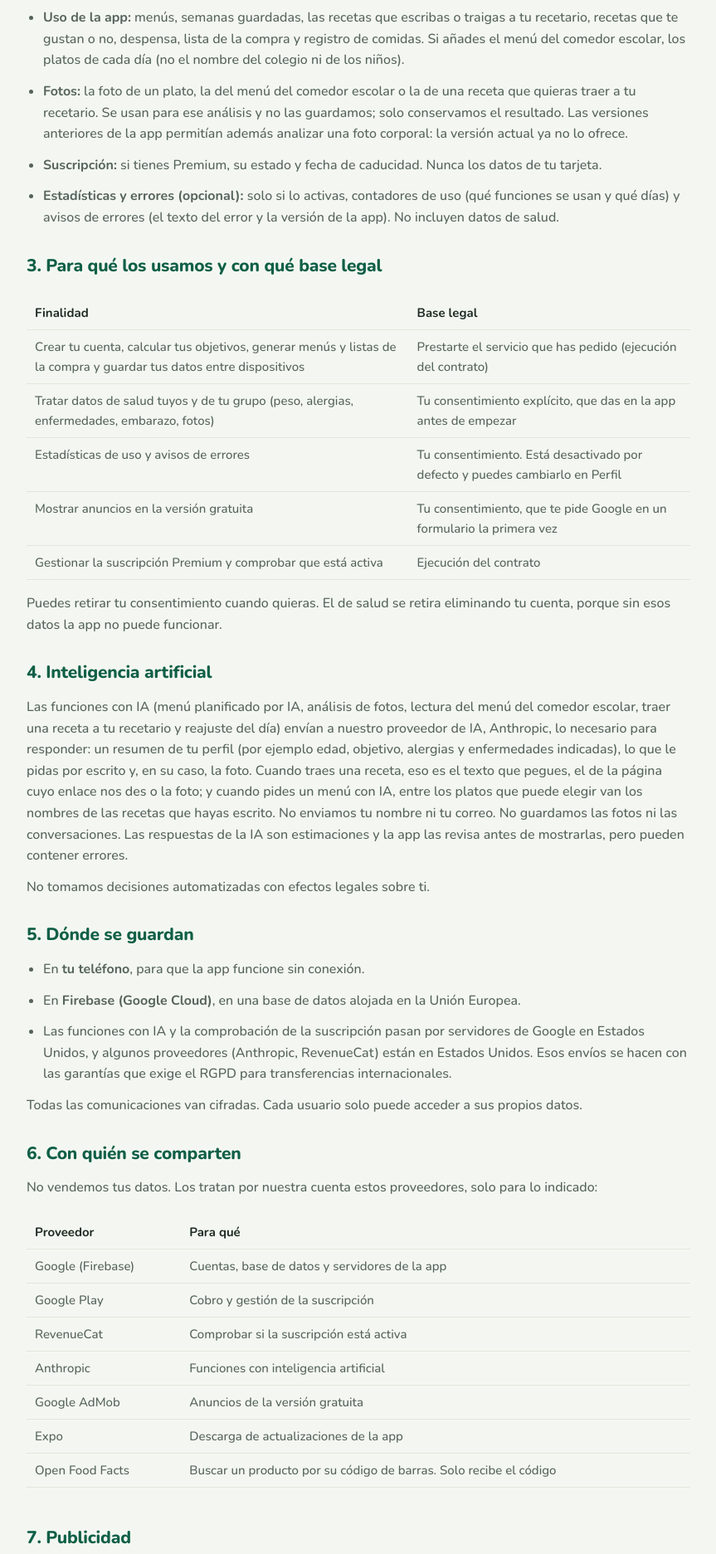
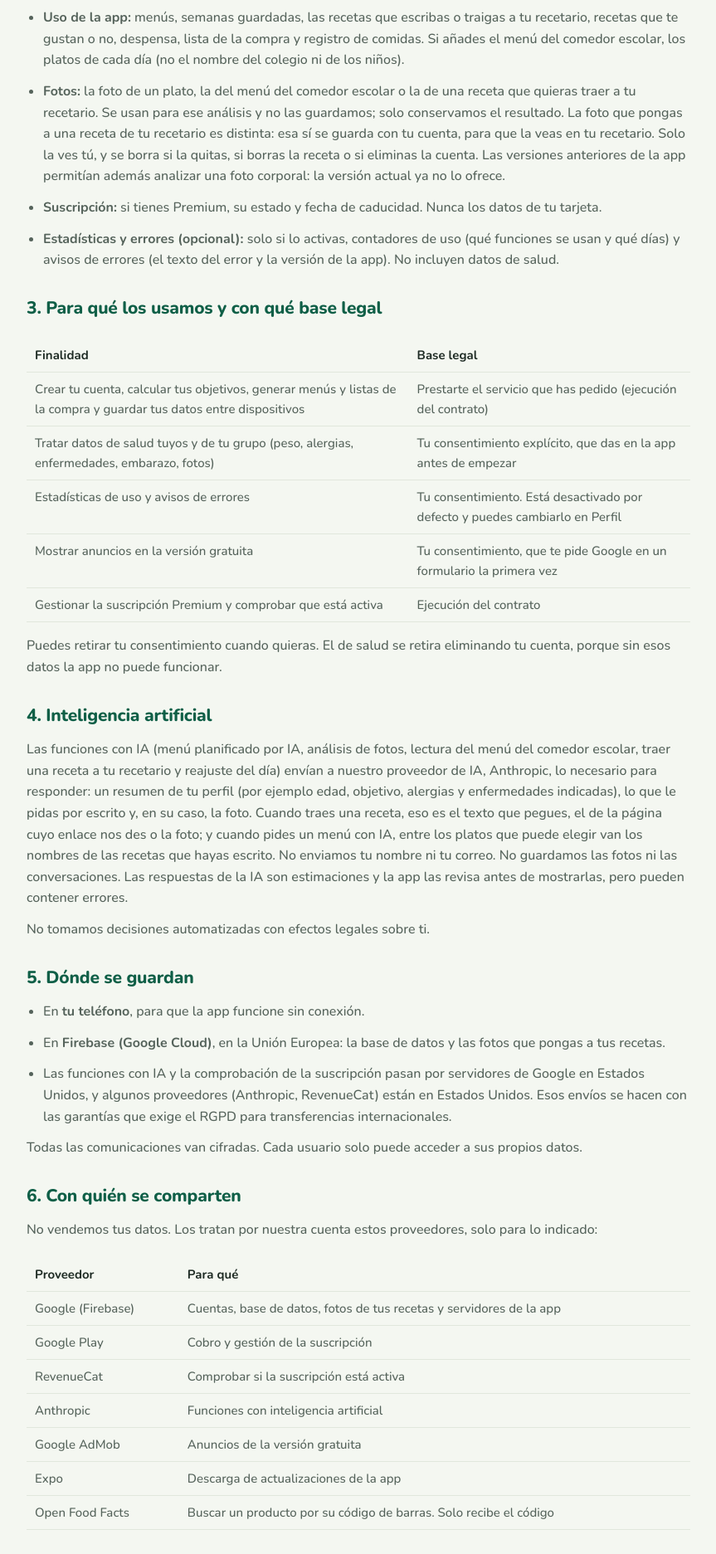
Before and after one commit to perchita21/alimentia-web, a plain HTML site: page privacidad.html in a window 1280 px wide. Shown: the part 746-2619 px from the top of the page at 83% size, without its empty margins (208-1071 px from the left). Drawn offline with nearby package versions, Linux system fonts and the light colour scheme.

Commit message:
Privacidad: la foto que se añade a una receta sí se guarda, y se borra con la receta y con la cuenta (#15)
La app deja poner una foto propia a cada receta del recetario. A diferencia de las fotos que la app lee (un
plato, el menú del comedor, una receta), esta se guarda con la cuenta. La política lo dice donde habla de las
fotos, de dónde se guardan, del proveedor y de qué se borra al eliminar la cuenta; la página de eliminar cuenta
nombra el recetario y sus fotos; y la portada lo cuenta en el bloque del recetario.

Para fusionar cuando la actualización de la app que lo trae esté publicada.

```diff
--- a/privacidad.html
+++ b/privacidad.html
@@ -36,7 +36,7 @@
         <li><strong>Perfil y salud:</strong> qué tipo de persona eres (adulto, embarazada, persona mayor), la edad de los niños, las alergias e intolerancias (la celiaquía entre ellas), si no comes carne ni pescado o nada de origen animal, y si quieres menos o más calorías de las recomendadas. Solo si eliges que la app calcule tus calorías con tus datos: sexo, edad, peso, altura, nivel de actividad y objetivo. Las cuentas creadas antes del 17 de noviembre de 2026 conservan además lo que entonces se pedía (pasos diarios, enfermedades indicadas y, si se usó, el resultado del análisis corporal) hasta que edites el perfil o elimines la cuenta.</li>
         <li><strong>Personas de tu grupo:</strong> el nombre que les pongas y sus datos de perfil, cuando añades a las personas de tu casa. Añade solo a personas que te hayan dado permiso, o a menores a tu cargo.</li>
         <li><strong>Uso de la app:</strong> menús, semanas guardadas, las recetas que escribas o traigas a tu recetario, recetas que te gustan o no, despensa, lista de la compra y registro de comidas. Si añades el menú del comedor escolar, los platos de cada día (no el nombre del colegio ni de los niños).</li>
-        <li><strong>Fotos:</strong> la foto de un plato, la del menú del comedor escolar o la de una receta que quieras traer a tu recetario. Se usan para ese análisis y no las guardamos; solo conservamos el resultado. Las versiones anteriores de la app permitían además analizar una foto corporal: la versión actual ya no lo ofrece.</li>
+        <li><strong>Fotos:</strong> la foto de un plato, la del menú del comedor escolar o la de una receta que quieras traer a tu recetario. Se usan para ese análisis y no las guardamos; solo conservamos el resultado. La foto que pongas a una receta de tu recetario es distinta: esa sí se guarda con tu cuenta, para que la veas en tu recetario. Solo la ves tú, y se borra si la quitas, si borras la receta o si eliminas la cuenta. Las versiones anteriores de la app permitían además analizar una foto corporal: la versión actual ya no lo ofrece.</li>
         <li><strong>Suscripción:</strong> si tienes Premium, su estado y fecha de caducidad. Nunca los datos de tu tarjeta.</li>
         <li><strong>Estadísticas y errores (opcional):</strong> solo si lo activas, contadores de uso (qué funciones se usan y qué días) y avisos de errores (el texto del error y la versión de la app). No incluyen datos de salud.</li>
       </ul>
@@ -61,7 +61,7 @@
       <h2>5. Dónde se guardan</h2>
       <ul>
         <li>En <strong>tu teléfono</strong>, para que la app funcione sin conexión.</li>
-        <li>En <strong>Firebase (Google Cloud)</strong>, en una base de datos alojada en la Unión Europea.</li>
+        <li>En <strong>Firebase (Google Cloud)</strong>, en la Unión Europea: la base de datos y las fotos que pongas a tus recetas.</li>
         <li>Las funciones con IA y la comprobación de la suscripción pasan por servidores de Google en Estados Unidos, y algunos proveedores (Anthropic, RevenueCat) están en Estados Unidos. Esos envíos se hacen con las garantías que exige el RGPD para transferencias internacionales.</li>
       </ul>
       <p>Todas las comunicaciones van cifradas. Cada usuario solo puede acceder a sus propios datos.</p>
@@ -71,7 +71,7 @@
       <div class="table-wrap">
       <table>
         <tr><th>Proveedor</th><th>Para qué</th></tr>
-        <tr><td>Google (Firebase)</td><td>Cuentas, base de datos y servidores de la app</td></tr>
+        <tr><td>Google (Firebase)</td><td>Cuentas, base de datos, fotos de tus recetas y servidores de la app</td></tr>
         <tr><td>Google Play</td><td>Cobro y gestión de la suscripción</td></tr>
         <tr><td>RevenueCat</td><td>Comprobar si la suscripción está activa</td></tr>
         <tr><td>Anthropic</td><td>Funciones con inteligencia artificial</td></tr>
@@ -88,7 +88,7 @@
       <ul>
         <li>Mientras tengas la cuenta.</li>
         <li>El registro de comidas conserva los últimos 30 días.</li>
-        <li>Si eliminas la cuenta, se borran en ese momento tu perfil, menús, registros, grupo, tu recetario, recetas favoritas, el registro de tu consentimiento, los avisos de errores y tu ficha en RevenueCat.</li>
+        <li>Si eliminas la cuenta, se borran en ese momento tu perfil, menús, registros, grupo, tu recetario con sus fotos, recetas favoritas, el registro de tu consentimiento, los avisos de errores y tu ficha en RevenueCat.</li>
         <li>Google Play conserva el historial de tus compras según sus propias normas.</li>
       </ul>
       <p>Cómo hacerlo: <a href="eliminar-cuenta.html">eliminar la cuenta y los datos</a>.</p>
```
Also changed, not shown: eliminar-cuenta.html (+1 -1 lines), index.html (+1 -0 lines).
